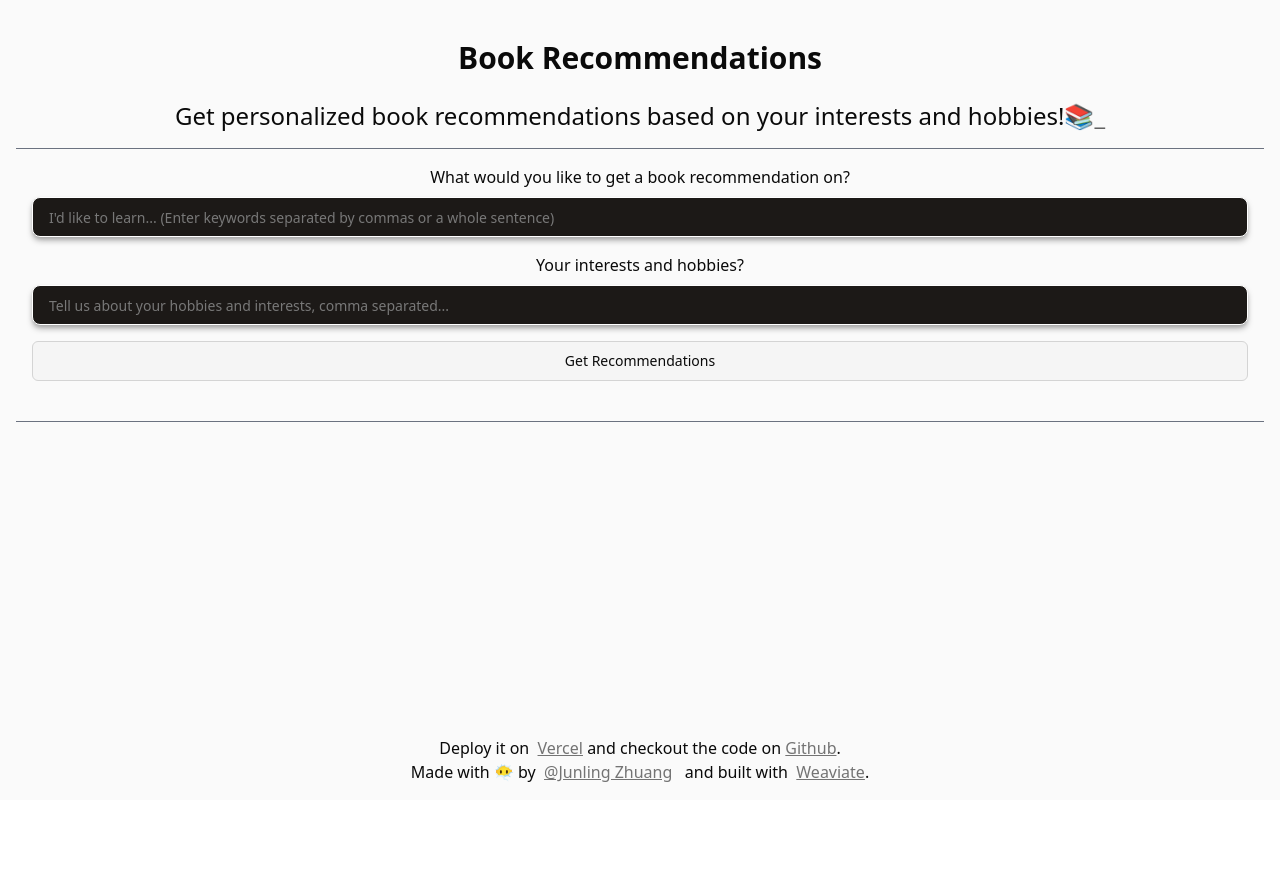
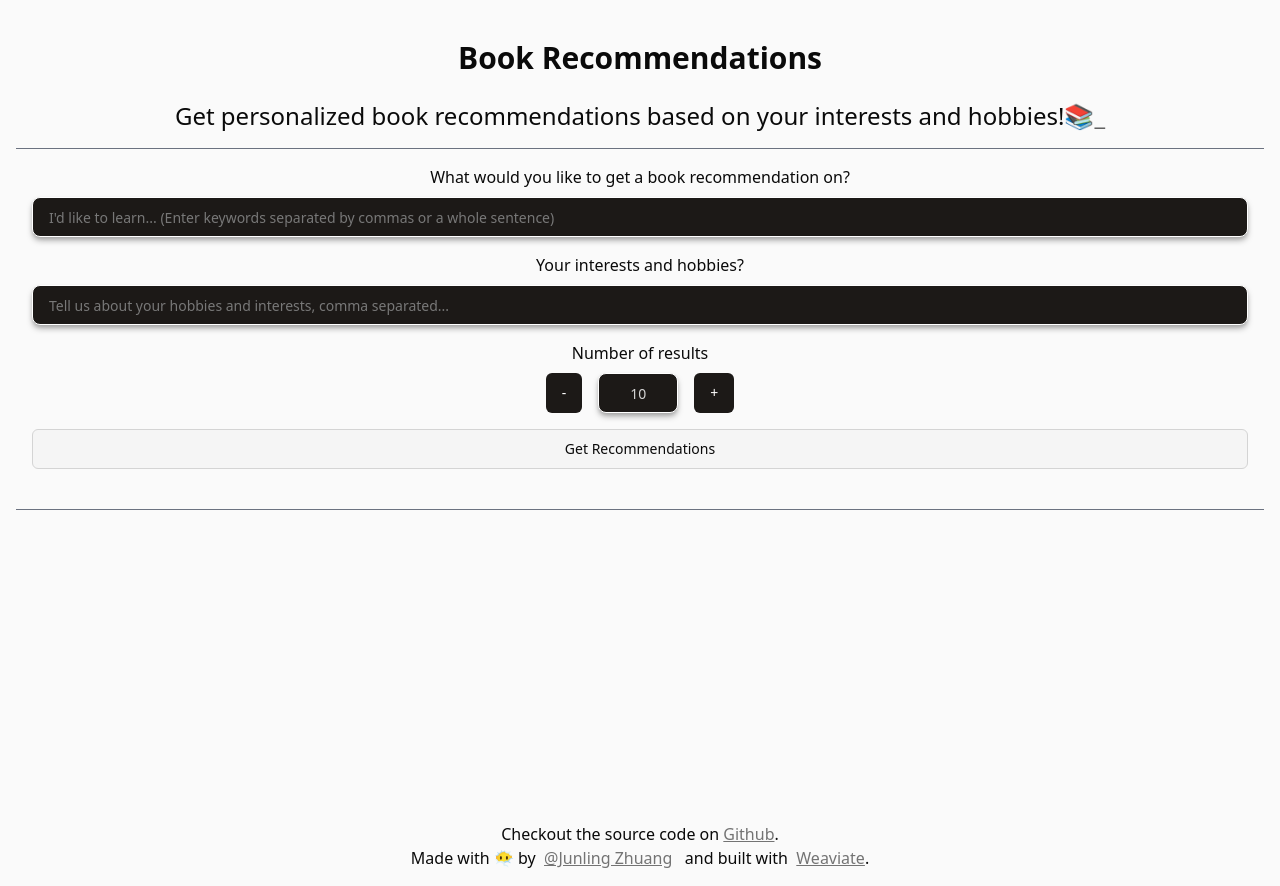
Before and after one commit to JunlingZhuang/Book-recommender, a Next.js app: page / in a window 1280 px wide. Before the commit the page ends 800 px from the top, so only its background shows below. Built offline with nearby package versions, Linux system fonts and the light colour scheme.

Commit message:
add return limitation to ui

```diff
--- a/pages/api/test.ts
+++ b/pages/api/test.ts
@@ -10,6 +10,7 @@ export default async function handler(
   try {
     const bookPreference = req.body.query;
     const userInterests = req.body.userInterests;
+    const returnLimits = req.body.returnLimits;
     console.log(
       "bookPreference:",
       bookPreference,
@@ -52,7 +53,7 @@ export default async function handler(
 
     // step 1: vector search
     let searchResult = await myCollection.query.nearText(nearText.concepts, {
-      limit: 4,
+      limit: returnLimits,
       returnProperties: [
         "title",
         "isbn10",
@@ -72,10 +73,10 @@ export default async function handler(
     const generativeResult = await myCollection.generate.nearText(
       nearText.concepts,
       {
-        singlePrompt: generatePrompt, // 使用 singlePrompt 而不是 generativeSinglePrompt
+        singlePrompt: generatePrompt,
       },
       {
-        limit: 4,
+        limit: returnLimits,
       }
     );
 
--- a/pages/index.tsx
+++ b/pages/index.tsx
@@ -39,6 +39,7 @@ export default function Home() {
   const handleMouseLeave = (isbn) => {
     setHoverStates((prev) => ({ ...prev, [isbn]: false }));
   };
+  const [returnLimits, setReturnLimits] = useState(10);
   const [isLoading, setIsLoading] = useState(false);
   const [loadedOnce, setLoadedOnce] = useState(false);
   const [query, setQuery] = useState("");
@@ -100,6 +101,7 @@ export default function Home() {
         body: JSON.stringify({
           query,
           userInterests,
+          returnLimits,
         }),
       });
 
@@ -260,6 +262,43 @@ export default function Home() {
                   />
                 </>
               )}
+              <label
+                htmlFor="return-limits"
+                className="block text-neutral-950 font-normal mb-2 pt-4 text-center"
+              >
+                Number of results
+              </label>
+              <div className="flex items-center justify-center gap-4">
+                <Button
+                  type="button"
+                  className="bg-stone-900 text-white hover:bg-neutral-700 cursor-pointer"
+                  onClick={(e) => {
+                    e.preventDefault();
+                    setReturnLimits(Math.max(1, returnLimits - 1));
+                  }}
+                >
+                  -
+                </Button>
+                <Input
+                  type="number"
+                  id="return-limits"
+                  min="1"
+                  max="30"
+                  value={returnLimits}
+                  onChange={(e) => setReturnLimits(parseInt(e.target.value))}
+                  className="w-20 text-center px-4 py-2 border border-white rounded-lg shadow-md shadow-neutral-400 bg-stone-900 text-neutral-300 [appearance:textfield] [&::-webkit-outer-spin-button]:appearance-none [&::-webkit-inner-spin-button]:appearance-none cursor-text"
+                />
+                <Button
+                  type="button"
+                  className="bg-stone-900 text-white hover:bg-neutral-700 cursor-pointer"
+                  onClick={(e) => {
+                    e.preventDefault();
+                    setReturnLimits(Math.min(30, returnLimits + 1));
+                  }}
+                >
+                  +
+                </Button>
+              </div>
             </div>
             <Button
               className=" bg-neutral-100 text-neutral-950 border border-neutral-300 w-full rounded-md hover:border-neutral-950 hover:bg-neutral-100"
@@ -283,6 +322,11 @@ export default function Home() {
               />
               <div>
                 Searching in the vector database wihch may takes up to 30s
+                <br />
+                <span className="font-bold">
+                  Limited to 10 API calls per minute was set in this
+                  application.
+                </span>
               </div>
             </div>
           ) : (
@@ -381,14 +425,8 @@ export default function Home() {
 
       <footer className="justify-center items-center text-neutral-950	 h-20 flex flex-col">
         <div>
-          Deploy it on &nbsp;
-          <a
-            href="https://book-recommender-junling.vercel.app/"
-            className="underline text-neutral-500"
-          >
-            Vercel
-          </a>{" "}
-          and checkout the code on{" "}
+          {" "}
+          Checkout the source code on{" "}
           <a
             href="https://github.com/JunlingZhuang/Book-recommender"
             className="underline text-neutral-500"
```
